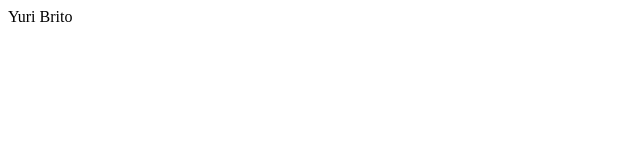
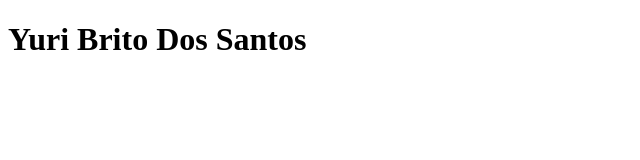
Before and after one commit to yurinside/treino-git, a plain HTML site: page index.html in a window 1280 px wide. Shown: the whole page, without its empty margins (0-640 px from the left). Drawn offline with Linux system fonts and the light colour scheme.

Commit message:
Update index.html

```diff
--- a/index.html
+++ b/index.html
@@ -1,3 +1,12 @@
+<!DOCTYPE html>
 <html>
-Yuri Brito
+<head>
+<title>Nome</title>
+
+</head>
+<body>
+
+<h1>Yuri Brito Dos Santos</h1>
+
+</body>
 </html>
```
